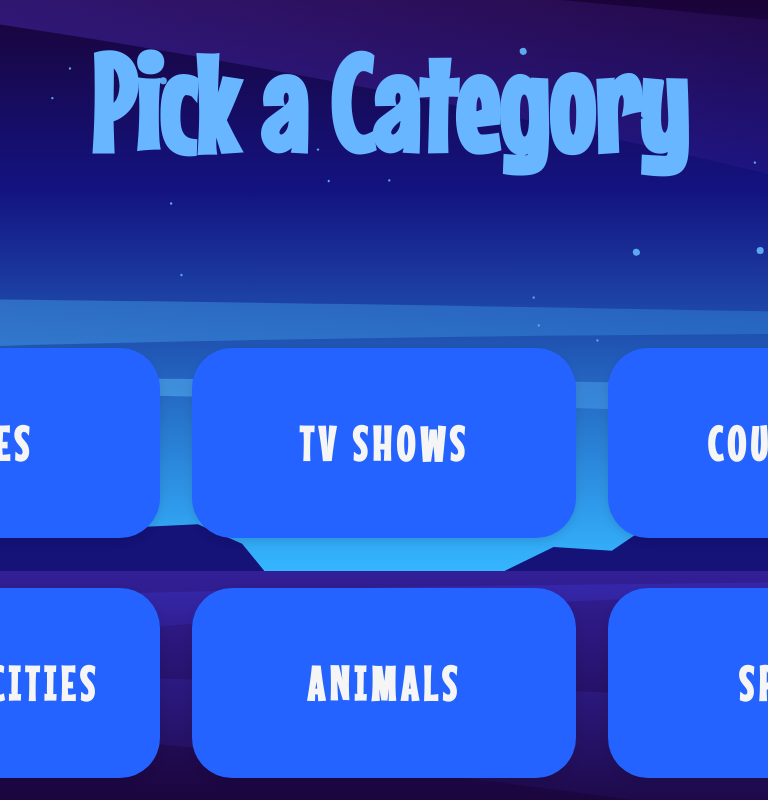
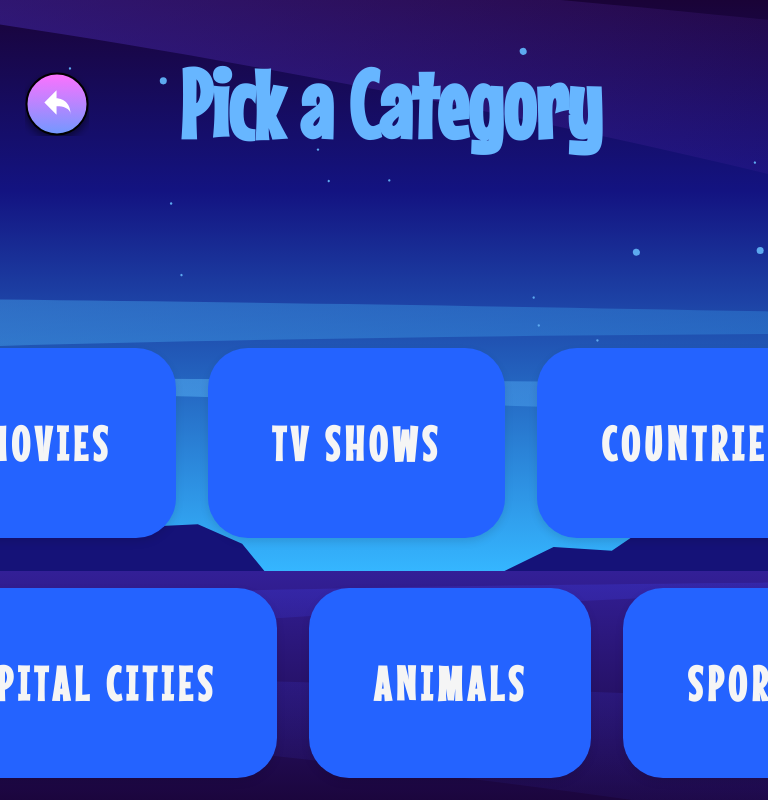
Before and after one commit to Sikharulidze/Hangman-game, a React (Vite) app: page / in a window 768 px wide. Both pictures are taken after a click on the element 394 px from the left and 393 px from the top of the page. Built offline with nearby package versions, Linux system fonts and the light colour scheme; a web font is replaced by a local one.

Commit message:
making categorySelect page's designs for tablet version

```diff
--- a/src/App.css
+++ b/src/App.css
@@ -597,21 +597,43 @@ body,
 }
 
 @media (min-width: 768px) and (max-width: 1024px) {
-  .back-icon {
+
+  .back-icon2{
     width: 27px;
     height: 25px;
+
   }
 
-  .top-rules {
+ .categories-box{
+
+  width: 100%;
+ }
+
+
+
+ .items-container{
+ width: 100%;
+  display: flex;
+  justify-content: center;
+ }
+
+
+
+  .categories-h1{
+    font-size: 6rem;
+
+  }
+
+  .top-things{
+    width: 100%;
+    margin-left: 50px;
     display: flex;
     align-items: center;
-    gap: 60px;
-    padding: 0 20px;
-    box-sizing: border-box;
-    width: 100%;
-    max-width: 680px;
-    margin-bottom: 20px;
+     gap: 90px;
   }
+
+
+  /* for rules page*/
 
   .rules-container {
     width: 100%;
@@ -624,6 +646,11 @@ body,
     flex-wrap: nowrap;
     padding: 0 20px;
     box-sizing: border-box;
+  }
+
+  .rules-h1 {
+    font-size: 6rem;
+    margin-left: 60px;
   }
 
   .rule-box {
@@ -644,7 +671,11 @@ body,
     line-height: 1;
     color: #1b56fd;
     min-width: 80px;
+  }
 
+ .back-icon {
+    width: 27px;
+    height: 25px;
   }
 
   .rule-text {
@@ -652,24 +683,34 @@ body,
     flex-direction: column;
     gap: 8px;
     flex-grow: 1;
+  }
 
+    .top-rules {
+    display: flex;
+    align-items: center;
+    gap: 60px;
+    padding: 0 20px;
+    box-sizing: border-box;
+    width: 100%;
+    max-width: 680px;
+    margin-bottom: 20px;
   }
+
 
   .rule-title {
     font-size: 2rem;
-    margin: 0;
+    margin-top: 10px;
     padding: 0;
     text-align: left;
+    margin-bottom: 10px;
   }
 
   .rule-p {
-    font-size: 16px;
+    font-size: 25px;
     line-height: 1.4;
     margin: 0;
     padding: 0;
     text-align: left;
-    width:70%;
-
   }
 }
 
--- a/src/CategorySelect.jsx
+++ b/src/CategorySelect.jsx
@@ -1,19 +1,37 @@
 import GradientCircle from "./GradientCircle";
+import React, { useState, useEffect } from "react";
 
 function CategorySelect({ onBack, onSelectCategory }) {
+   const [viewportWidth, setViewportWidth] = useState(window.innerWidth);
+
+  useEffect(() => {
+    function handleResize() {
+      setViewportWidth(window.innerWidth);
+    }
+
+    window.addEventListener("resize", handleResize);
+    return () => window.removeEventListener("resize", handleResize);
+  }, []);
+
+  let circleSize = 94; // default for desktop
+  if (viewportWidth <= 767) {
+    circleSize = 40; // mobile
+  } else if (viewportWidth >= 768 && viewportWidth <= 1024) {
+    circleSize = 64; // tablet
+  }
   return (
     <div className="page-wrapper">
       <div className="main-categories-div">
         <div className="top-things">
           <GradientCircle
-            size={94}
+            size={circleSize}
             onClick={onBack}
             className="back-button-circle"
           >
             <img
               src="/images/icon-back.svg"
               alt="Back"
-              style={{ width: 41, height: 38 }}
+              className="back-icon2"
             />
           </GradientCircle>
 
```
